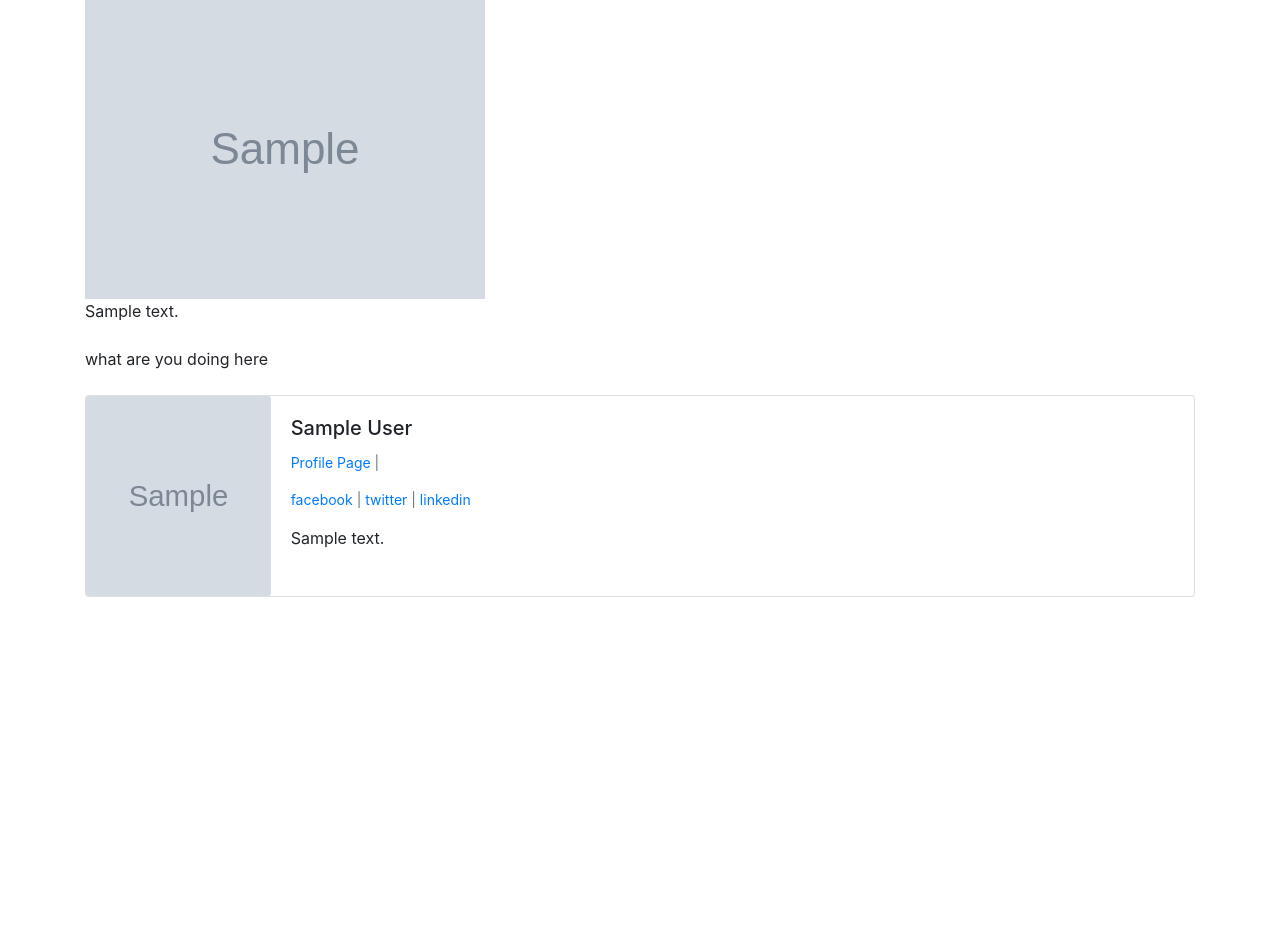
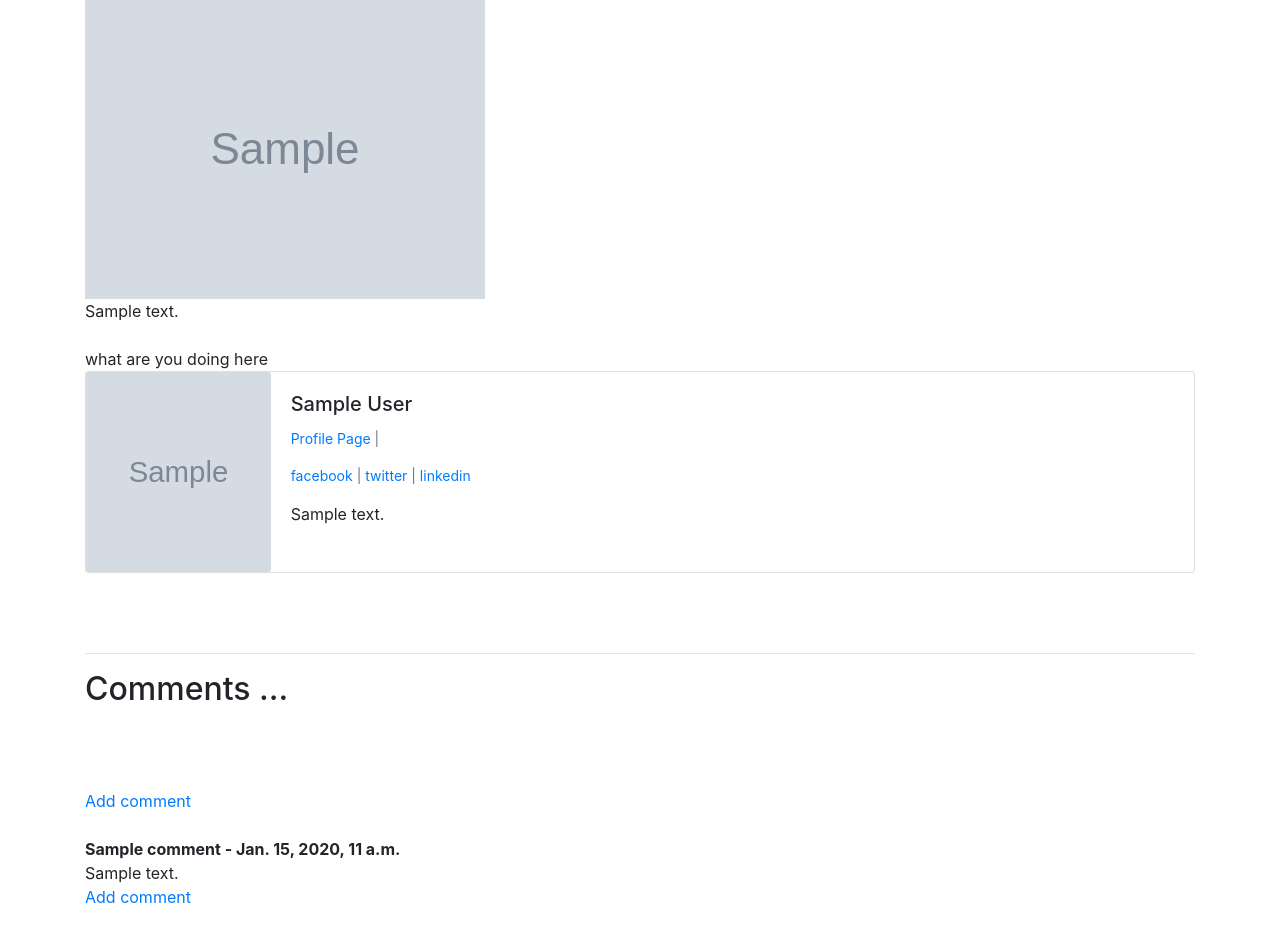
Before and after one commit to Abdelhakim-Aouay/creation-blog-with-django, a Django app: page /article/1/ in a window 1280 px wide. Shown: the part 313-1246 px from the top of the page. Before the commit the page ends 910 px from the top, so only its background shows below. Run offline with Django 4.2, Linux system fonts and the light colour scheme; tables that the repository leaves empty hold one stand-in row (values such as "Sample post"); grey boxes marked "Sample" are stand-in pictures; parts of the project's set-up code (start-up, migrations or seed data) failed here and were passed over; some libraries are stand-ins or nearby versions.

Commit message:
add comments

```diff
--- a/myblog/admin.py
+++ b/myblog/admin.py
@@ -1,7 +1,8 @@
 from django.contrib import admin
 
-from .models import Post, Category, UserProfile
+from .models import Post, Category, UserProfile, Comments
 
 admin.site.register(Post),
 admin.site.register(Category),
 admin.site.register(UserProfile),
+admin.site.register(Comments),
--- a/myblog/models.py
+++ b/myblog/models.py
@@ -54,3 +54,15 @@ class Post(models.Model):
 
     def get_absolute_url(self):
         return reverse("article", kwargs={"pk": self.pk}) # va redirect vers le page de l'article avec le pk creer
+
+
+class Comments(models.Model):
+    post=models.ForeignKey(Post, related_name="comments", on_delete=models.CASCADE )
+    name=models.CharField(max_length=100)
+    body=models.TextField()
+    date_added=models.DateTimeField(auto_now_add=True)
+
+
+
+    def __str__(self):
+        return '%s - %s' % (self.post.title, self.name)
--- a/myblog/templates/myblog/article.html
+++ b/myblog/templates/myblog/article.html
@@ -37,7 +37,7 @@ post author : {{post.author.id}}
 {% else %}
  what are you doing here
 {% endif %}
-<br><br>
+
 
 <div class="card mb-3" >
     <div class="row no-gutters">
@@ -81,5 +81,30 @@ post author : {{post.author.id}}
     </div>
   </div>
 
+  <br><br>
+  <hr>
+  <h2>Comments ...</h2>
+  <br>
+  {% if not post.comments.all%}
+            No comment yet ...<a href="{% url 'add-comment' post.pk %}">Add Comment</a>
+
+  {% else %}
+  <br><br>
+  <a href="{% url 'add-comment' post.pk %}"> Add comment</a>
+  <br><br>
+        {% for comment in post.comments.all %}
+                  <strong>
+                      {{ comment.name }} - {{comment.date_added}}
+                  </strong>
+                  <br>
+                  {{ comment.body}}
+                  <br>
+
+        {% endfor %}
+        <a href="{% url 'add-comment' post.pk %}"> Add comment</a>
+  {% endif %}
+
+  <br><br>
+
 
 {% endblock content %}
--- a/myblog/urls.py
+++ b/myblog/urls.py
@@ -10,5 +10,7 @@ urlpatterns = [
     path('article/supp_post/<int:pk>', views.DeletePostView.as_view(), name="supp"),
     path('add_category/', views.AddCategoryView.as_view(), name="add_category"),
     path('category/<str:cat>', views.categoryView, name="categoryview"),
+    path(' article/<int:pk>/comment', views.AddCommentView.as_view(), name="add-comment"),
+
 
 ]
--- a/myblog/views.py
+++ b/myblog/views.py
@@ -1,8 +1,9 @@
 from django.shortcuts import render
 from.models import Post, Category
 from django.views.generic import ListView, DeleteView, DetailView, CreateView, UpdateView
-from.forms import AddForm
+from.forms import AddForm, AddCommentForm
 from django.urls import reverse_lazy
+from .models import Comments
 
 
 
@@ -37,6 +38,19 @@ class AddPostView(CreateView):
         context["cat_menu"] = cat_menu
         return context
 
+
+class AddCommentView(CreateView):
+    model=Comments
+    template_name="myblog/add_comment.html"
+    form_class= AddCommentForm
+    success_url= reverse_lazy('home')
+    ordering=['-date_added']
+    def form_valid(self, form):
+        form.instance.post_id=self.kwargs['pk']
+        return super().form_valid(form)
+
+
+
 class AddCategoryView(CreateView):
     model=Category
     template_name="myblog/category.html"
```
Also changed, not shown: members/templates/registration/login.html (+9 -1 lines), myblog/forms.py (+14 -1 lines), myblog/templates/myblog/add_comment.html (added, +26 -0 lines), myblog/migrations/0013_comments.py (added).
